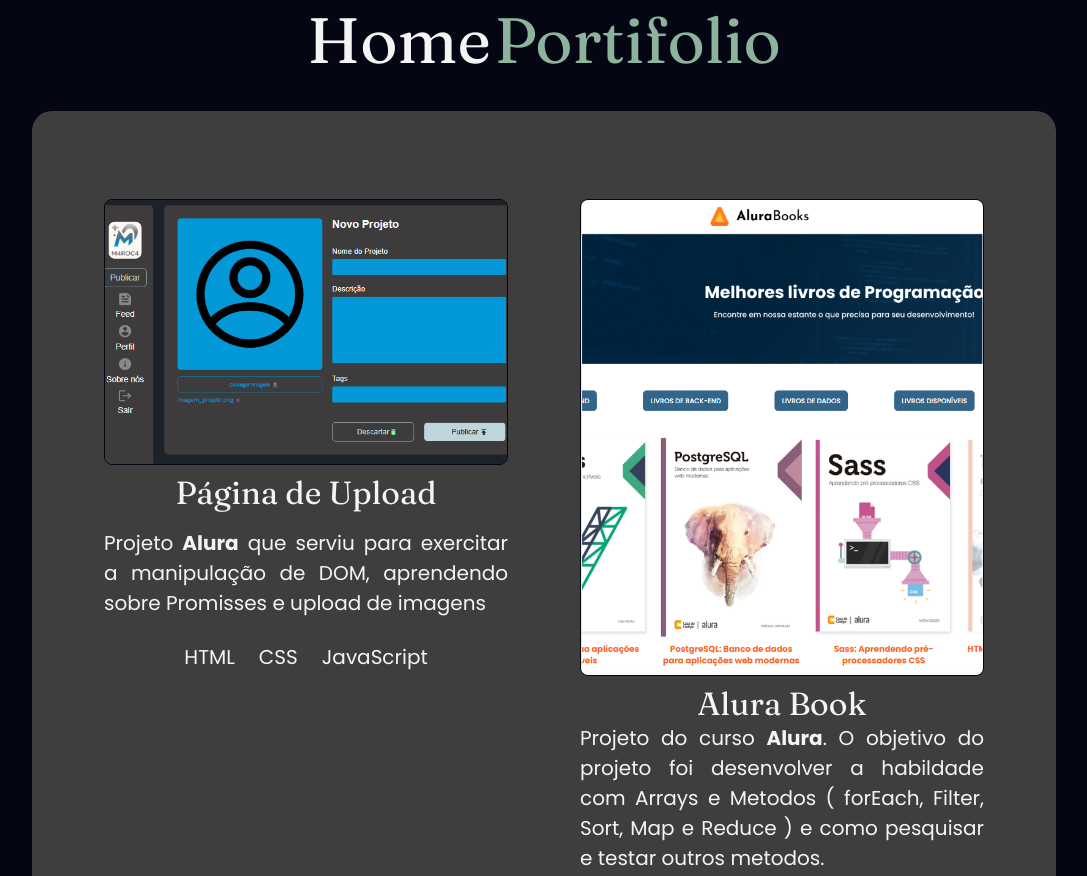
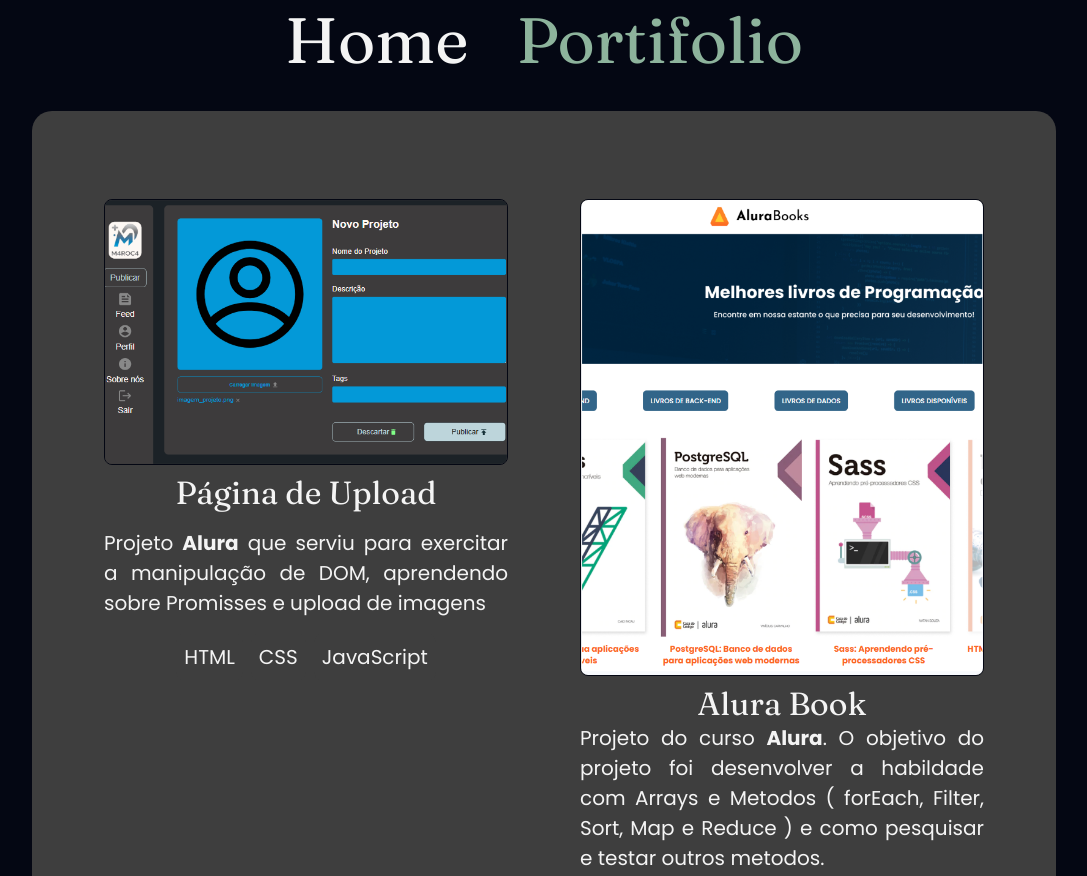
Before and after one commit to M4R0C4/my-page-portifolio, a plain HTML site: page portifolio.html in a window 1280 px wide. Shown: the top 876 px of the page, without its empty margins (96-1183 px from the left). Drawn offline with Linux system fonts and the light colour scheme.

Commit message:
sexta submissão

```diff
--- a/style.css
+++ b/style.css
@@ -27,6 +27,10 @@
   display: flex;
   gap: 3rem;
   font-family: var(--fonte-titulo);
+}
+nav {
+  display: flex;
+  gap: 3rem;
 }
 header a {
   text-decoration: none;
```
